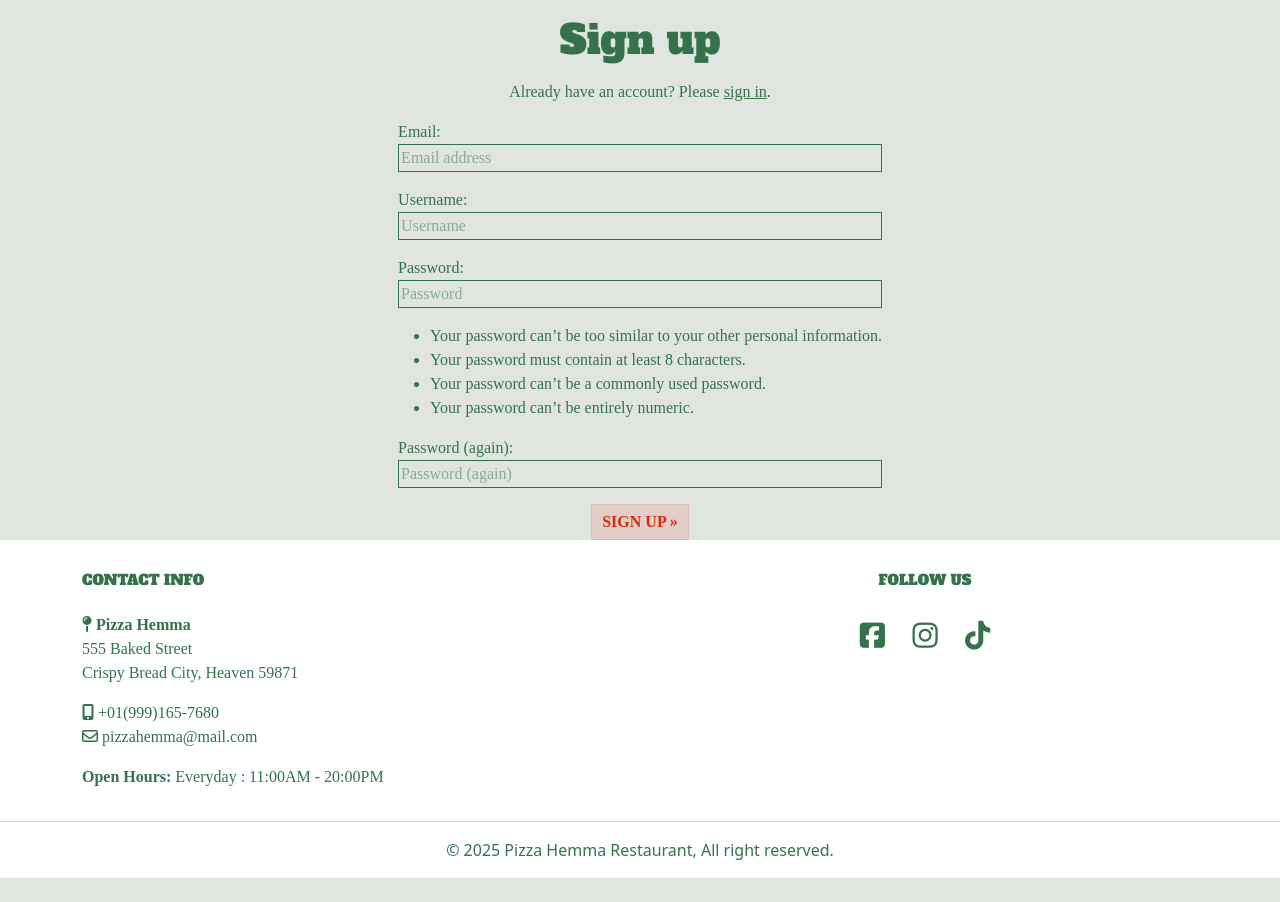
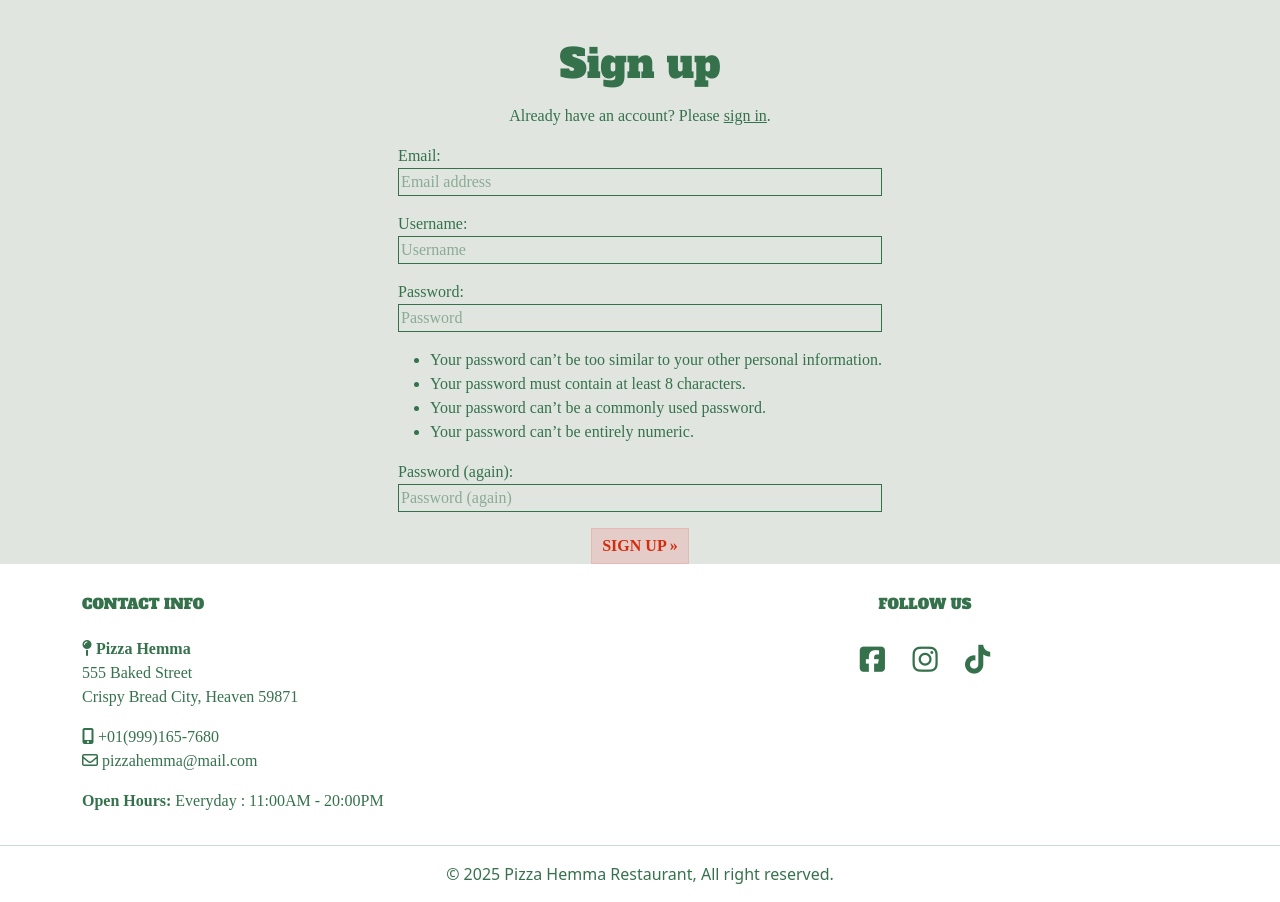
Before and after one commit to Chatlada-Nina/pizza-hemma, a Django app: page /accounts/signup/ in a window 1280 px wide. Shown: the part 186-1088 px from the top of the page. Before the commit the page ends 1064 px from the top, so only its background shows below. Run offline with Django 4.2, Linux system fonts and the light colour scheme; some libraries are stand-ins or nearby versions; some web fonts are replaced.

```diff
--- a/templates/allauth/account/login.html
+++ b/templates/allauth/account/login.html
@@ -7,7 +7,7 @@
 
 {% block content %}
 
-<div class="container col-12 col-md-10 g-4 all-content">
+<div class="container col-12 col-md-10 g-4 mt-4">
   <div class="row justify-content-center">
     <div class="col-12">
       <h1 class="main-text text-center my-3">{% trans "Sign In" %}</h1>
--- a/templates/allauth/account/logout.html
+++ b/templates/allauth/account/logout.html
@@ -6,7 +6,7 @@
 
 {% block content %}
 
-<div class="container col-12 col-md-10 g-4 all-content">
+<div class="container col-12 col-md-10 g-4 mt-4">
   <div class="row justify-content-center">
     <div class="col-12">
       <h1 class="main-text text-center my-3">{% trans "Sign Out" %}</h1>
--- a/templates/allauth/account/signup.html
+++ b/templates/allauth/account/signup.html
@@ -6,7 +6,7 @@
 
 {% block content %}
 
-<div class="container col-12 col-md-10 g-4 all-content">
+<div class="container col-12 col-md-10 g-4 mt-4">
   <div class="row justify-content-center">
     <div class="col-12">
       <h1 class="main-text text-center my-3">{% trans "Sign up" %}</h1>
```
